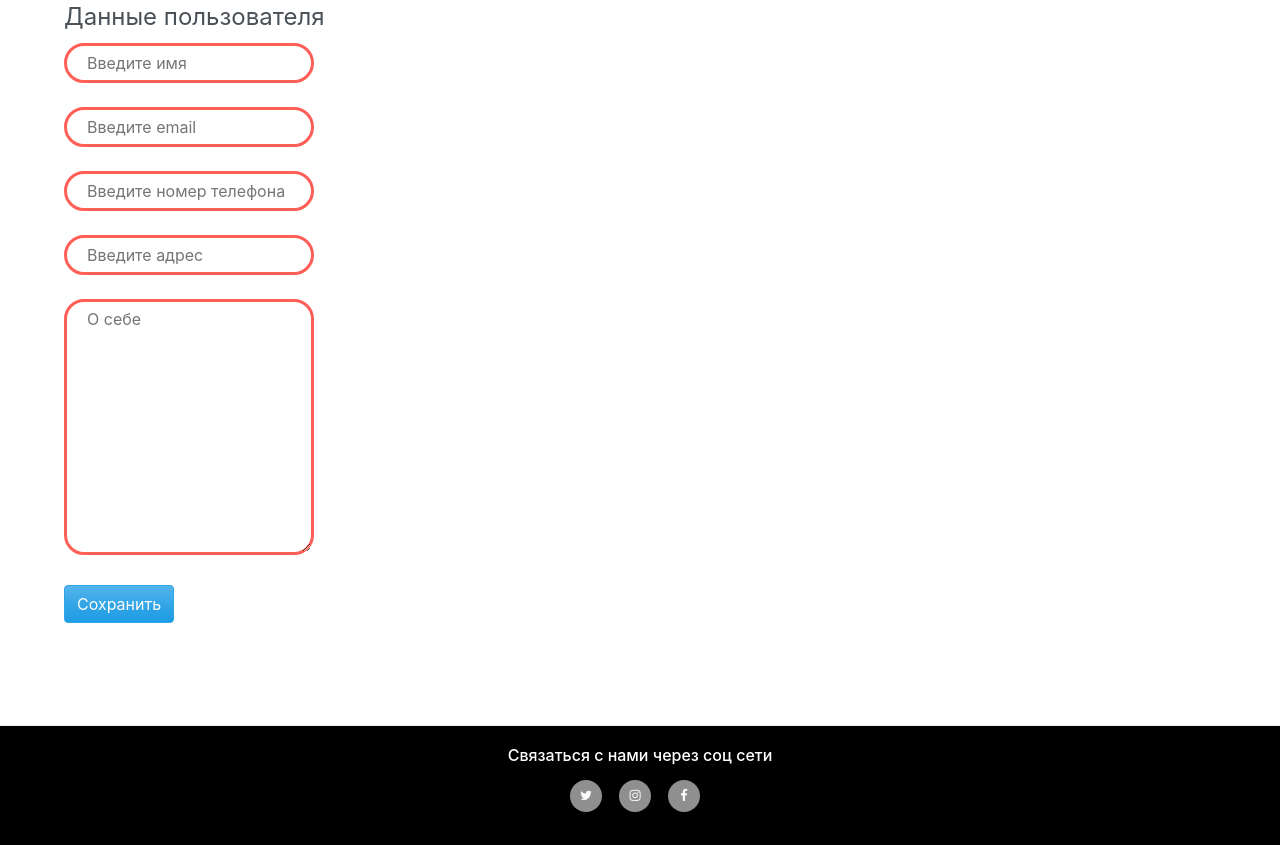
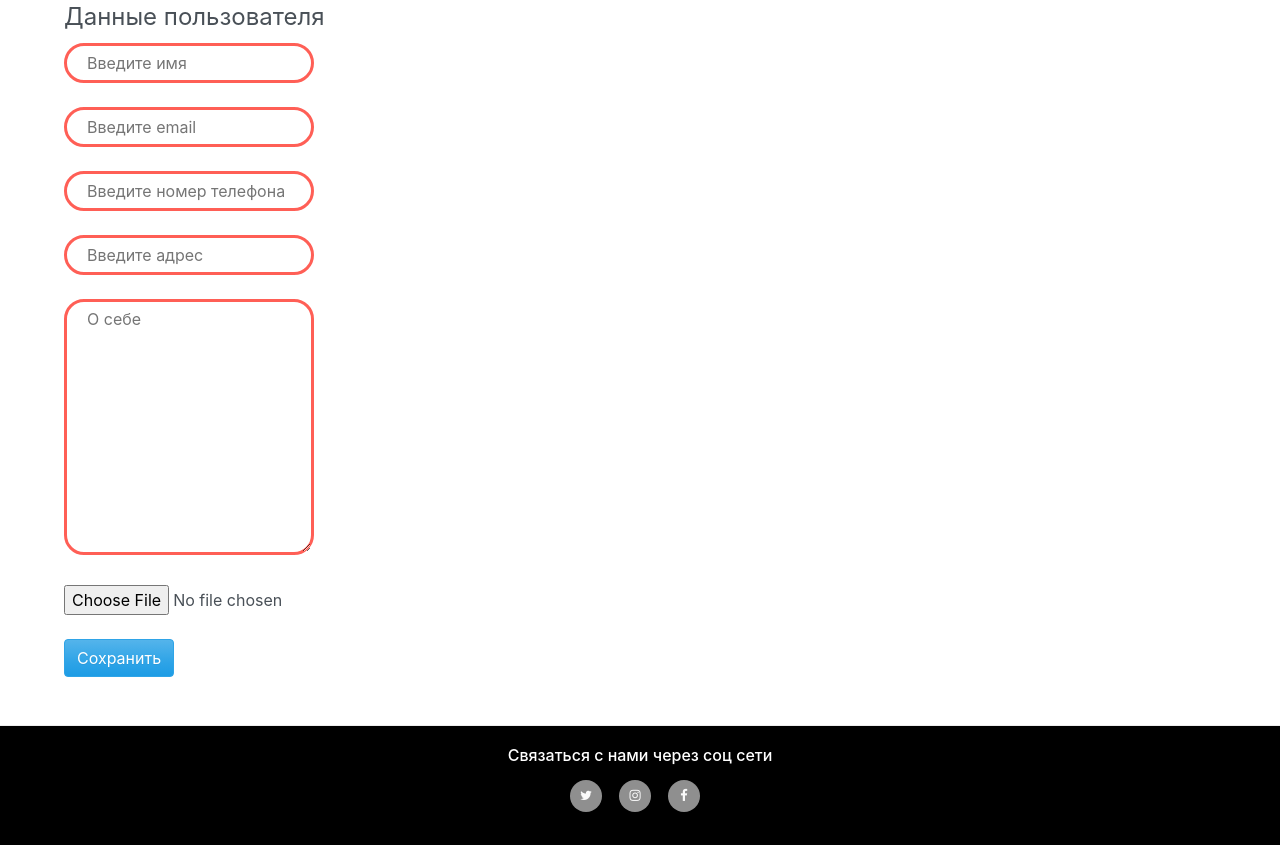
Before and after one commit to are-nic/inkitchen_app, a Django app: template inkitchen/users/templates/upgrade_profile.html in a window 1280 px wide. Shown: the part 115-960 px from the top of the page. Run offline with Django 3.2, Linux system fonts and the light colour scheme; the template is opened without the code that fills it: values that come from a table or form of the project are taken from there, others are empty; some libraries are stand-ins or nearby versions.

Commit message:
добавлено поле загрузки аватара

```diff
--- a/inkitchen/users/templates/upgrade_profile.html
+++ b/inkitchen/users/templates/upgrade_profile.html
@@ -3,7 +3,7 @@
 {% block title %}Изменить данные Пользователя{% endblock %}
 
 {% block content %}
-    <form method="post" enctype="multipart/form-data" class="login-form">
+    <form method="post" enctype="multipart/form-data" class="update_user-form">
         <fieldset class="form-group">
             <legend>Данные пользователя</legend>
             {% csrf_token %}
@@ -12,6 +12,7 @@
             {{ profile_form.phone }}<br><br>
             {{ profile_form.address }}<br><br>
             {{ profile_form.about }}<br><br>
+            {{ profile_form.photo }}<br><br>
             <button type="submit" class="btn btn-primary">Сохранить</button>
         </fieldset>
     </form>
```
